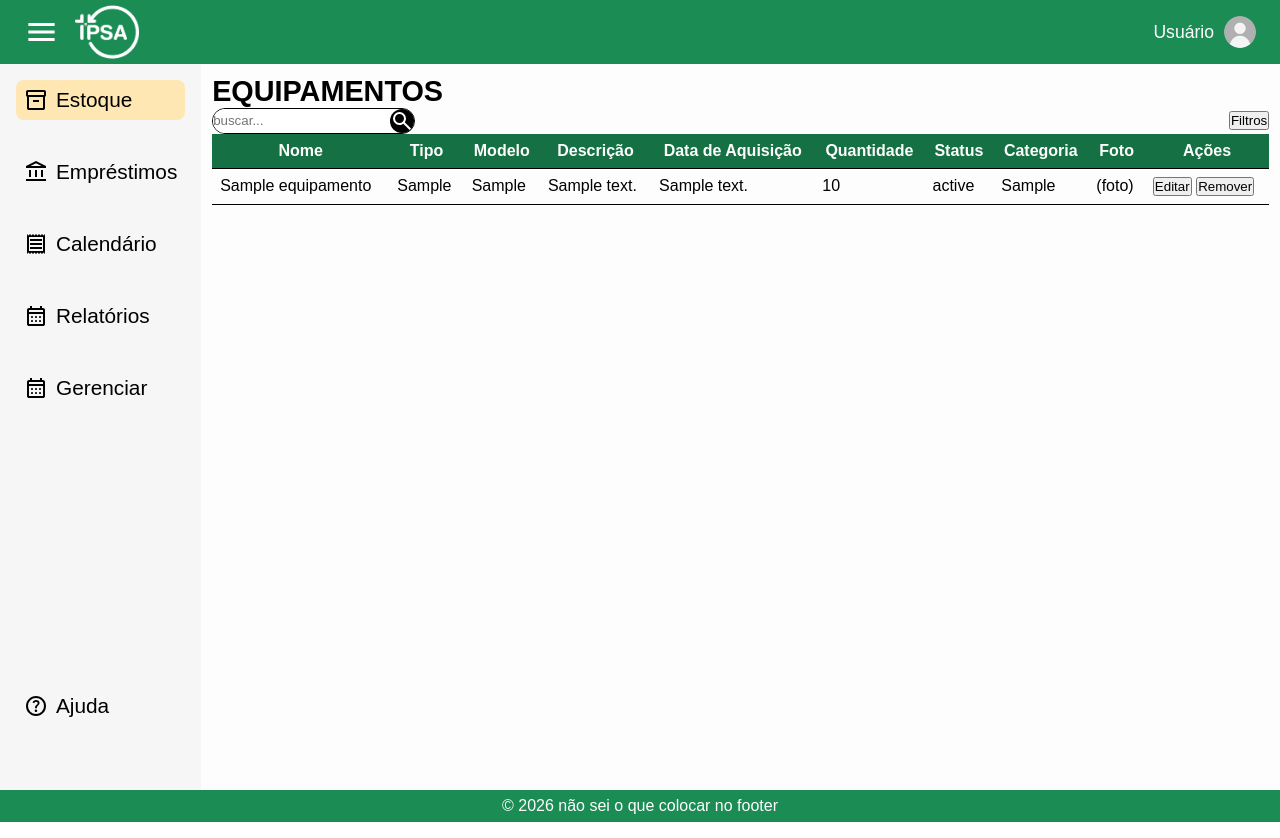
After one commit to JP5508/ipsa-estoque, a PHP site: page /src/pages/base.php in a window 1280 px wide. The commit adds this page. Run offline with PHP 8.4, Linux system fonts and the light colour scheme; tables that the repository leaves empty or names only in its code hold one stand-in row (values such as "Sample post").

Commit message:
PONTO DE RETORNO
banco de dados feito

integração do banco com php

próximo passo: integrar vue.js

```diff
--- a/index.html
+++ b/index.html
@@ -11,7 +11,7 @@
     <link href="./src/assets/css/Home.css" rel="stylesheet" />
   </head>
   <body>
-    <a href="./src/pages/base.html">mimimi</a>
+    <a href="./src/pages/base.php">mimimi</a>
     <!--
     <div id="app"></div>
     <script type="module" src="/src/main.ts"></script>
--- /dev/null
+++ b/src/includes/conexao.php
@@ -0,0 +1,10 @@
+<?php
+$host = "localhost";
+$usuario = "root";
+$senha = "";
+$banco = "ipsa_estoque";
+
+$conn = new mysqli($host, $usuario, $senha, $banco);
+$conn->set_charset("utf8mb4");
+
+?>
--- /dev/null
+++ b/src/js/script.js
@@ -0,0 +1,4 @@
+function toggleMenu() {
+    const aside = document.getElementById("aside");
+    aside.classList.toggle("fechado");
+}
--- /dev/null
+++ b/src/pages/base.php
@@ -0,0 +1,142 @@
+<?php
+require_once "../includes/conexao.php";
+
+$sql = "SELECT * FROM equipamento ORDER BY equ_nome ASC";
+$resultado = $conn->query($sql);
+?>
+
+<!doctype html>
+<html lang="pt-br">
+
+<head>
+    <title>Ipsa Estoque - BASE</title>
+    <link rel="icon" type="image/x-icon" href="../assets/logo_ipsa_color.png">
+    <!-- META TAGS -->
+    <meta charset="utf-8" />
+    <meta name="viewport" content="width=device-width, initial-scale=1, shrink-to-fit=no" />
+    <!-- CSS STYLE -->
+    <link href="../styles/home.css" rel="stylesheet" />
+</head>
+
+<body>
+
+    <!-- HEADER -->
+    <header>
+        <button id="menu-btn" onclick="toggleMenu()">
+            <img src="../assets/icon_menu_white.svg" alt="Ícone de menu" />
+        </button>
+        <img id="header-logo" src="../assets/logo_ipsa_white.png" alt="Logo da IPSA" />
+        <a id="user-link" href="../pages/admin.php">
+            <p>Usuário</p>
+            <img id="user-icon" src="../assets/profile_default.png" alt="Ícone de usuário" />
+        </a>
+    </header>
+
+    <!-- ASIDE -->
+    <aside id="aside">
+        <div id="nav-main">
+            <a class="in-page nav-link" href="../pages/products.html">
+                <img src="../assets/icon_inventory_black.svg" alt="" />
+                <p>Estoque</p>
+            </a>
+            <a class="nav-link" href="../pages/products.html">
+                <img src="../assets/icon_balance_black.svg" alt="" />
+                <p>Empréstimos</p>
+            </a>
+            <a class="nav-link" href="../pages/products.html">
+                <img src="../assets/icon_report_black.svg" alt="" />
+                <p>Calendário</p>
+            </a>
+            <a class="nav-link" href="../pages/products.html">
+                <img src="../assets/icon_calendar_black.svg" alt="" />
+                <p>Relatórios</p>
+            </a>
+            <a class="nav-link" href="../pages/products.html">
+                <img src="../assets/icon_calendar_black.svg" alt="" />
+                <p>Gerenciar</p>
+            </a>
+        </div>
+        <div id="nav-bottom">
+            <a class="nav-link" href="../notes/esboco_ipsaestoque.png">
+                <img src="../assets/icon_help_black.svg" alt="" />
+                <p>Ajuda</p>
+        </div>
+        </a>
+    </aside>
+
+    <!-- SECTION -->
+    <section>
+        <!-- OPÇÕES -->
+        <h5>EQUIPAMENTOS</h5>
+        <div id="options">
+            <div class="search-input">
+                <input type="search" placeholder="buscar...">
+                <img src="../assets/icon_search_white.svg" alt="" />
+            </div>
+            <button class="option-btn">Filtros</button>
+        </div>
+        <!-- TABELA -->
+        <div id="table">
+            <table>
+                <tr>
+                    <th>Nome</th>
+                    <th>Tipo</th>
+                    <th>Modelo</th>
+                    <th>Descrição</th>
+                    <th>Data de Aquisição</th>
+                    <!-- <th>Valor de Aquisição</th> -->
+                    <th>Quantidade</th>
+                    <th>Status</th>
+                    <th>Categoria</th>
+                    <th>Foto</th>
+                    <th>Ações</th>
+                </tr>
+                <!-- LINHAS POR PHP -->
+                <?php while ($equipamento = $resultado->fetch_assoc()): ?>
+                <tr>
+                    <td>
+                        <?= htmlspecialchars($equipamento["equ_nome"], ENT_QUOTES, "UTF-8") ?>
+                    </td>
+                    <td>
+                        <?= htmlspecialchars($equipamento["equ_tipo"] ?? "", ENT_QUOTES, "UTF-8") ?>
+                    </td>
+                    <td>
+                        <?= htmlspecialchars($equipamento["equ_modelo"] ?? "", ENT_QUOTES, "UTF-8") ?>
+                    </td>
+                    <td>
+                        <?= htmlspecialchars($equipamento["equ_descricao"] ?? "", ENT_QUOTES, "UTF-8") ?>
+                    </td>
+                    <td>
+                        <?= htmlspecialchars($equipamento["equ_data_aquisicao"] ?? "", ENT_QUOTES, "UTF-8") ?>
+                    </td>
+                    <td>
+                        <?= (int) $equipamento["equ_quantidade"] ?>
+                    </td>
+                    <td>
+                        <?= htmlspecialchars($equipamento["equ_status"], ENT_QUOTES, "UTF-8") ?>
+                    </td>
+                    <td>
+                        <?= htmlspecialchars($equipamento["equ_categoria"] ?? "", ENT_QUOTES, "UTF-8") ?>
+                    </td>
+                    <td>
+                        (foto)
+                    </td>
+                    <td>
+                        <button type="button">Editar</button>
+                        <button type="button">Remover</button>
+                    </td>
+                </tr>
+                <?php endwhile; ?>
+            </table>
+        </div>
+    </section>
+
+    <!-- FOOTER -->
+    <footer>
+        © 2026 não sei o que colocar no footer
+    </footer>
+
+    <script src="../js/script.js"></script>
+</body>
+
+</html>
--- a/src/styles/home.css
+++ b/src/styles/home.css
@@ -53,7 +53,6 @@ aside {
     color: var(--black);
     background-color: var(--gray);
     width: auto;
-    display: block;
 }
 
 section {
@@ -135,10 +134,28 @@ footer {
 }
 
 #user-icon {
-
     height: 80%;
     border-radius: 50%;
     margin-left: 10px;
+}
+
+#aside {
+    display: flex;
+    flex-direction: column;
+    min-height: 88vh;
+}
+
+#nav-main {
+    display: flex;
+    flex-direction: column;
+}
+
+#nav-bottom {
+    margin-top: auto;
+}
+
+#aside.fechado .nav-link p {
+    display: none;
 }
 
 #menu-btn {
@@ -198,6 +215,31 @@ footer {
     margin-right: 0.5rem;
 }
 
+.in-page {
+    background-color: var(--marker);
+}
+
+.search-input {
+    /* background-color: var(--test); */
+    display: flex;
+    border-radius: 1rem;
+    border: 1px solid var(--black);
+}
+
+.search-input input {
+    border: none;
+    border-radius: 1rem;
+}
+
+.search-input input {
+    border: none;
+}
+
+.search-input img {
+    background-color: var(--black);
+    border-radius: 50%;
+}
+
 /*---------------------*/
 /*---TEXT-FORMATTING---*/
 /*---------------------*/
```
Also changed, not shown: src/notes/banco.txt (+10 -11 lines), src/pages/base.html (deleted, +0 -126 lines), src/assets/icon_search_black.svg (added), src/assets/icon_search_white.svg (added).
